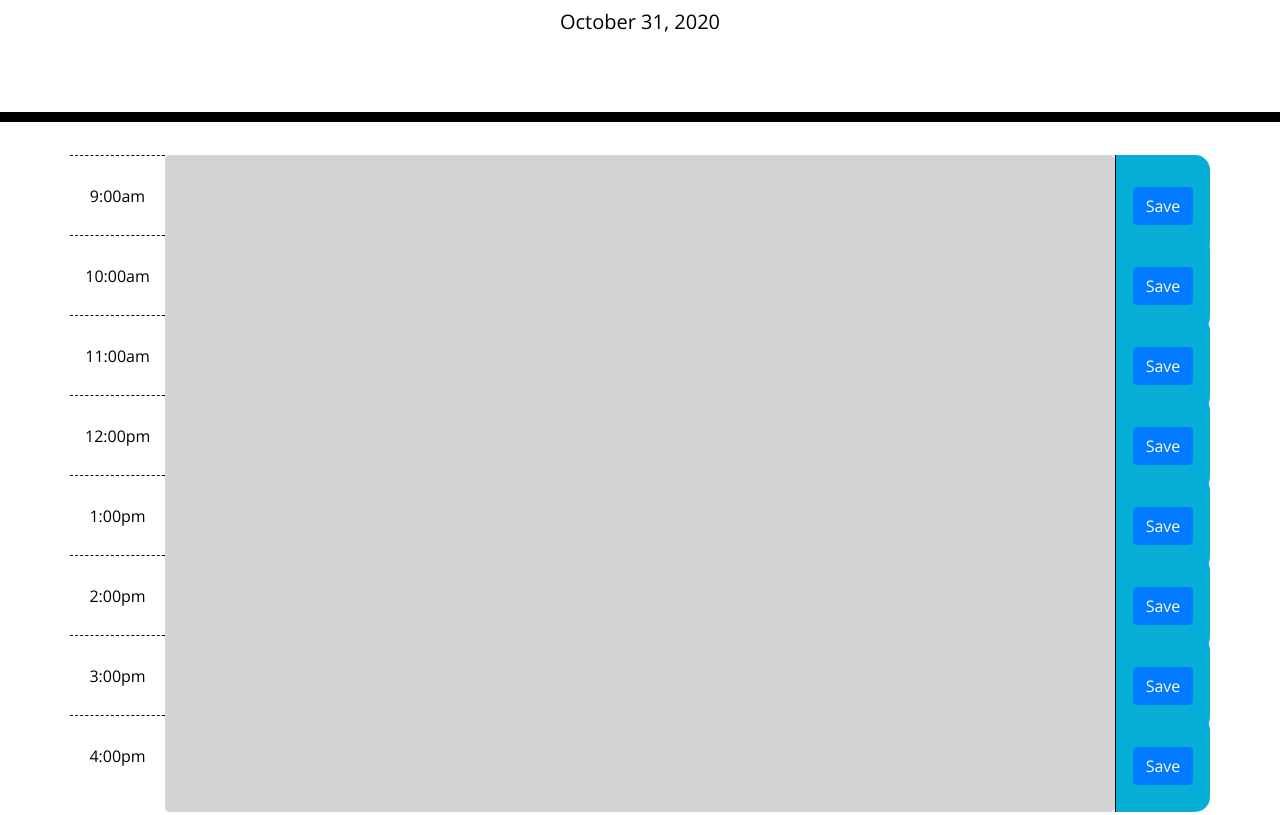
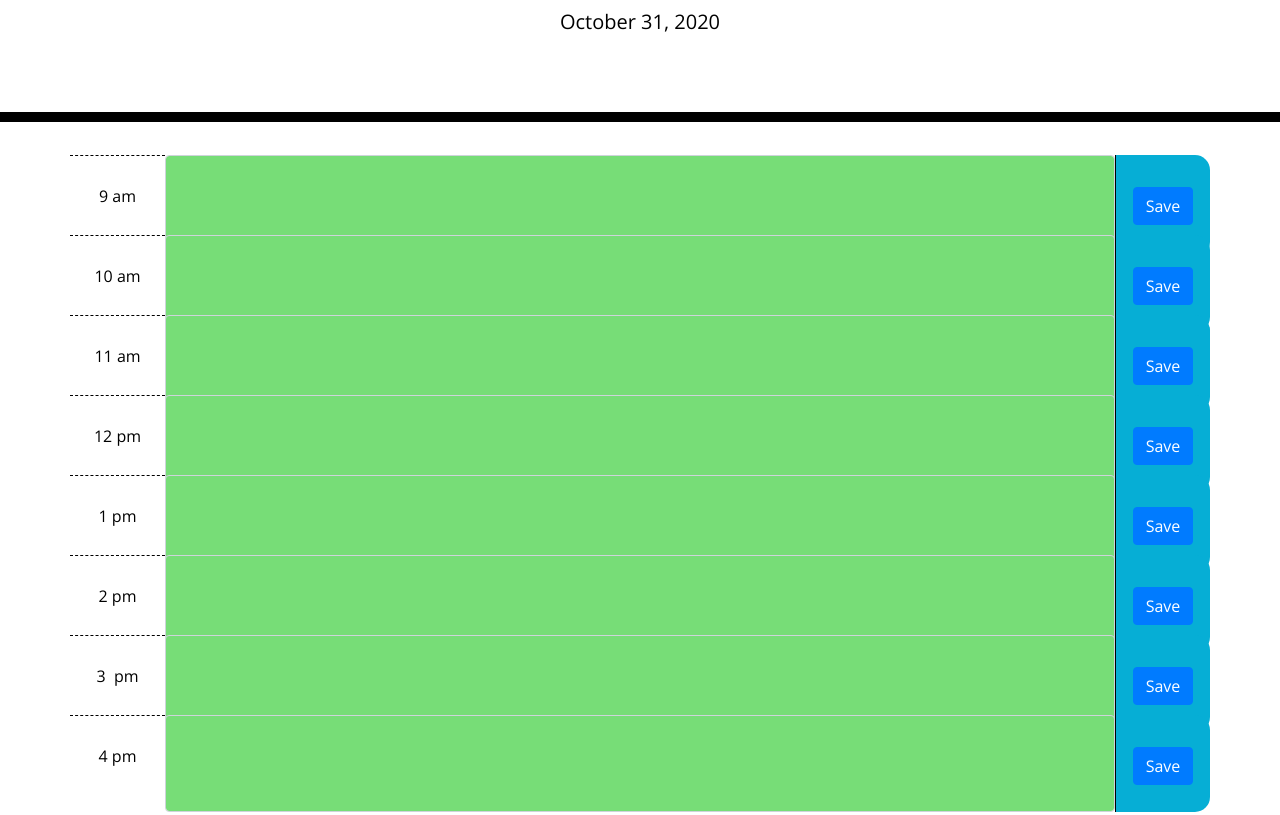
Before and after one commit to pmo48/work-day-scheduler-pbm, a plain HTML site: page Develop/index.html in a window 1280 px wide. Shown: the part 182-997 px from the top of the page. Drawn offline with nearby package versions, Linux system fonts and the light colour scheme.

Commit message:
added logic for time of day against timeblock

```diff
--- a/Develop/index.html
+++ b/Develop/index.html
@@ -32,9 +32,9 @@
     <div class="container">
       <div class="row time-block">
         <div class="col-md-1 hour">
-          <p>9:00am</p>
+          <p>9 am</p>
         </div>
-        <textarea class="note9 col-md-10 form-control description past">
+        <textarea class="note9 col-md-10 form-control description past" id="9">
         </textarea>
         <div class="col-md-1 saveBtn">
           <input class="btnSubmit9 btn btn-primary" type="submit" value="Save">
@@ -43,9 +43,9 @@
       </div>
       <div class="row time-block">
         <div class="col-md-1 hour">
-          <p>10:00am</p>
+          <p>10 am</p>
         </div>
-        <textarea class="note10 col-md-10 form-control description past">
+        <textarea class="note10 col-md-10 form-control description past" id="10">
         </textarea>
         <div class="col-md-1 saveBtn">
           <input class="btnSubmit10 btn btn-primary" type="submit" value="Save">
@@ -53,9 +53,9 @@
       </div>
       <div class="row time-block">
         <div class="col-md-1 hour">
-          <p>11:00am</p>
+          <p>11 am</p>
         </div>
-        <textarea class="note11 col-md-10 form-control description past">
+        <textarea class="note11 col-md-10 form-control description past" id="11">
         </textarea>
         <div class="col-md-1 saveBtn">
           <input class="btnSubmit11 btn btn-primary" type="submit" value="Save">
@@ -63,9 +63,9 @@
       </div>
       <div class="row time-block">
         <div class="col-md-1 hour">
-          <p>12:00pm</p>
+          <p>12 pm</p>
         </div>
-        <textarea class="note12 col-md-10 form-control description past">
+        <textarea class="note12 col-md-10 form-control description past" id="12">
         </textarea>
         <div class="col-md-1 saveBtn">
           <input class="btnSubmit12 btn btn-primary" type="submit" value="Save">
@@ -73,29 +73,29 @@
       </div>
       <div class="row time-block">
         <div class="col-md-1 hour">
-          <p>1:00pm</p>
+          <p id="hr1">1 pm</p>
         </div>
-        <textarea class="note1 col-md-10 form-control description past">
+        <textarea class="note1 col-md-10 form-control description past" id="13">
         </textarea>
         <div class="col-md-1 saveBtn">
           <input class="btnSubmit1 btn btn-primary" type="submit" value="Save">
         </div>
       </div>
       <div class="row time-block">
-        <div class="col-md-1 hour">
-          <p>2:00pm</p>
+        <div class="test2 col-md-1 hour" id="2 pm">
+          <p>2 pm</p>
         </div>
-        <textarea class="note2 col-md-10 form-control description past">
+        <textarea class="note2 col-md-10 form-control description past" id="14">
         </textarea>
         <div class="col-md-1 saveBtn">
           <input class="btnSubmit2 btn btn-primary" type="submit" value="Save">
         </div>
       </div>
       <div class="row time-block">
-        <div class="col-md-1 hour">
-          <p>3:00pm</p>
+        <div class=" col-md-1 hour">
+          <p>3  pm</p>
         </div>
-        <textarea class="note3 col-md-10 form-control description past">
+        <textarea class="note3 col-md-10 form-control description past" id="14">
         </textarea>
         <div class="col-md-1 saveBtn">
           <input class="btnSubmit3 btn btn-primary" type="submit" value="Save">
@@ -103,9 +103,9 @@
       </div>
       <div class="row time-block">
         <div class="col-md-1 hour">
-          <p>4:00pm</p>
+          <p>4 pm</p>
         </div>
-        <textarea class="note4 col-md-10 form-control description past">
+        <textarea class="note4 col-md-10 form-control description past" id="15">
         </textarea>
         <div class="col-md-1 saveBtn">
           <input class="btnSubmit4 btn btn-primary" type="submit" value="Save">
@@ -116,8 +116,5 @@
     <script src="https://cdnjs.cloudflare.com/ajax/libs/jquery/3.2.1/jquery.min.js"></script>
     <script src="https://cdnjs.cloudflare.com/ajax/libs/moment.js/2.24.0/moment.min.js"></script>
     <script src="logic.js"></script>
-    <!-- <script src="https://cdnjs.cloudflare.com/ajax/libs/luxon/1.25.0/luxon.min.js"></script>
-    <script src="https://cdnjs.cloudflare.com/ajax/libs/moment.js/2.29.1/moment.min.js" integrity="sha512-qTXRIMyZIFb8iQcfjXWCO8+M5Tbc38Qi5WzdPOYZHIlZpzBHG3L3by84BBBOiRGiEb7KKtAOAs5qYdUiZiQNNQ==" crossorigin="anonymous"></script> -->
-
   </body>
 </html>
--- a/Develop/logic.js
+++ b/Develop/logic.js
@@ -1,68 +1,7 @@
 //Wait to render until page is ready
 $(document).ready(function() {
-  initializeTime();
-  getText();
 
-//initialize page with stored notes
-function initializeTime() {
-  //Display current day at top of calendar
-  var now = moment().format('LL');
-
-  //console log confirmation
-  console.log(now);
-
-  //display current time
-  $("#currentDay").text(now);
-
-}
-
-function getText() {
-  var get9text = JSON.parse(localStorage.getItem("note9text"));
-  console.log(get9text);
-  $(".note9").append(get9text);
-
-  var get10text = JSON.parse(localStorage.getItem("note10text"));
-  console.log(get10text);
-  $(".note10").append(get10text);
-
-  var get11text = JSON.parse(localStorage.getItem("note11text"));
-  console.log(get11text);
-  $(".note11").append(get11text);
-
-  var get12text = JSON.parse(localStorage.getItem("note12text"));
-  console.log(get12text);
-  $(".note12").append(get12text);
-
-  var get1text = JSON.parse(localStorage.getItem("note1text"));
-  console.log(get1text);
-  $(".note1").append(get1text);
-
-  var get2text = JSON.parse(localStorage.getItem("note2text"));
-  console.log(get2text);
-  $(".note2").append(get2text);
-
-  var get3text = JSON.parse(localStorage.getItem("note3text"));
-  console.log(get3text);
-  $(".note3").append(get3text);
-
-  var get4text = JSON.parse(localStorage.getItem("note4text"));
-  console.log(get4text);
-  $(".note4").append(get4text);
-}
-
-
-//function to color time blocks
-
-  //if time block is past the current time given time now, color the timeblock grey
-
-  //if time block is in the future, color the time block green
-
-  //if time block is where time is now, color the time block red
-
-//Function to save answers
-
-//var of html 9am class
-
+//vars to get timeblock classes
 var note9 = document.querySelector('.note9');
 var note10 = document.querySelector('.note10');
 var note11 = document.querySelector('.note11');
@@ -72,118 +11,105 @@ var note2 = document.querySelector('.note2');
 var note3 = document.querySelector('.note3');
 var note4 = document.querySelector('.note4');
 
+//Run function to initialize time and get local storage text upon document load
 
-//var event listen save button click on 9am
+initializeTime();
+// colorTimeblock();
+getText();
+
+//initialize time and color timeblocks
+function initializeTime() {
+  //Display current day at top of calendar
+  var now = moment().format('LL');
+
+  //display current time
+  $("#currentDay").text(now);
+
+  //for each form-control class that's found, run the function of to parse the integer out of the div ID, create a variable of current time, and if timeblock time is < or =, add or remove classes accordingly.
+
+  $(".form-control").each(function () {
+        var timeBlocktime = parseInt($(this).attr("id"));
+        now = moment().format('H');
+        if (now > timeBlocktime) {
+            $(this).addClass("past");
+        } else if (now < timeBlocktime) {
+            $(this).addClass("future");
+            $(this).removeClass("past");
+        } else {
+            $(this).addClass("present");
+            $(this).removeClass("past");
+            $(this).removeClass("future");
+        }
+    });
+
+  };
+
+// function that gets localstorage text, console logs it, then write it to the timeblock
+function getText() {
+  var get9text = JSON.parse(localStorage.getItem("note9text"));
+  $(".note9").append(get9text);
+
+  var get10text = JSON.parse(localStorage.getItem("note10text"));
+  $(".note10").append(get10text);
+
+  var get11text = JSON.parse(localStorage.getItem("note11text"));
+  $(".note11").append(get11text);
+
+  var get12text = JSON.parse(localStorage.getItem("note12text"));
+  $(".note12").append(get12text);
+
+  var get1text = JSON.parse(localStorage.getItem("note1text"));
+  $(".note1").append(get1text);
+
+  var get2text = JSON.parse(localStorage.getItem("note2text"));
+  $(".note2").append(get2text);
+
+  var get3text = JSON.parse(localStorage.getItem("note3text"));
+  $(".note3").append(get3text);
+
+  var get4text = JSON.parse(localStorage.getItem("note4text"));
+  $(".note4").append(get4text);
+}
+
+//var event listen save notes in local storage on button click for each time block
 
 $(".btnSubmit9").click(function() {
-
-  //variable to store value of variable of html
-
   var note9text = note9.value.trim();
-
-  //console log to check working properly
-  console.log(note9text);
-
-  //store notes in local storage
   localStorage.setItem("note9text", JSON.stringify(note9text))
 })
 
 $(".btnSubmit10").click(function() {
-
-  //variable to store value of variable of html
-
   var note10text = note10.value.trim();
-
-  //console log to check working properly
-  console.log(note10text);
-
-  //store notes in local storage
   localStorage.setItem("note10text", JSON.stringify(note10text))
 })
 
 $(".btnSubmit11").click(function() {
-
-  //variable to store value of variable of html
-
   var note11text = note11.value.trim();
-
-  //console log to check working properly
-  console.log(note11text);
-
-  //store notes in local storage
   localStorage.setItem("note11text", JSON.stringify(note11text))
 })
 
 $(".btnSubmit12").click(function() {
-
-  //variable to store value of variable of html
-
   var note12text = note12.value.trim();
-
-  //console log to check working properly
-  console.log(note12text);
-
-  //store notes in local storage
   localStorage.setItem("note12text", JSON.stringify(note12text))
 })
 
 $(".btnSubmit1").click(function() {
-
-  //variable to store value of variable of html
-
   var note1text = note1.value.trim();
-
-  //console log to check working properly
-  console.log(note1text);
-
-  //store notes in local storage
   localStorage.setItem("note1text", JSON.stringify(note1text))
 })
 
 $(".btnSubmit2").click(function() {
-
-  //variable to store value of variable of html
-
   var note2text = note2.value.trim();
-
-  //console log to check working properly
-  console.log(note2text);
-
-  //store notes in local storage
   localStorage.setItem("note2text", JSON.stringify(note2text))
 })
 
 $(".btnSubmit3").click(function() {
-
-  //variable to store value of variable of html
-
   var note3text = note3.value.trim();
-
-  //console log to check working properly
-  console.log(note3text);
-
-  //store notes in local storage
   localStorage.setItem("note3text", JSON.stringify(note3text))
 })
 
 $(".btnSubmit4").click(function() {
-
-  //variable to store value of variable of html
-
   var note4text = note4.value.trim();
-
-  //console log to check working properly
-  console.log(note4text);
-
-  //store notes in local storage
   localStorage.setItem("note4text", JSON.stringify(note4text))
-})
-
-// function init() {
-//     var storedNotes = JSON.parse(localStorage.getItem("Hourly Notes"));
-
-// }
-
-//Function to display answers
-
 });
+});
```
